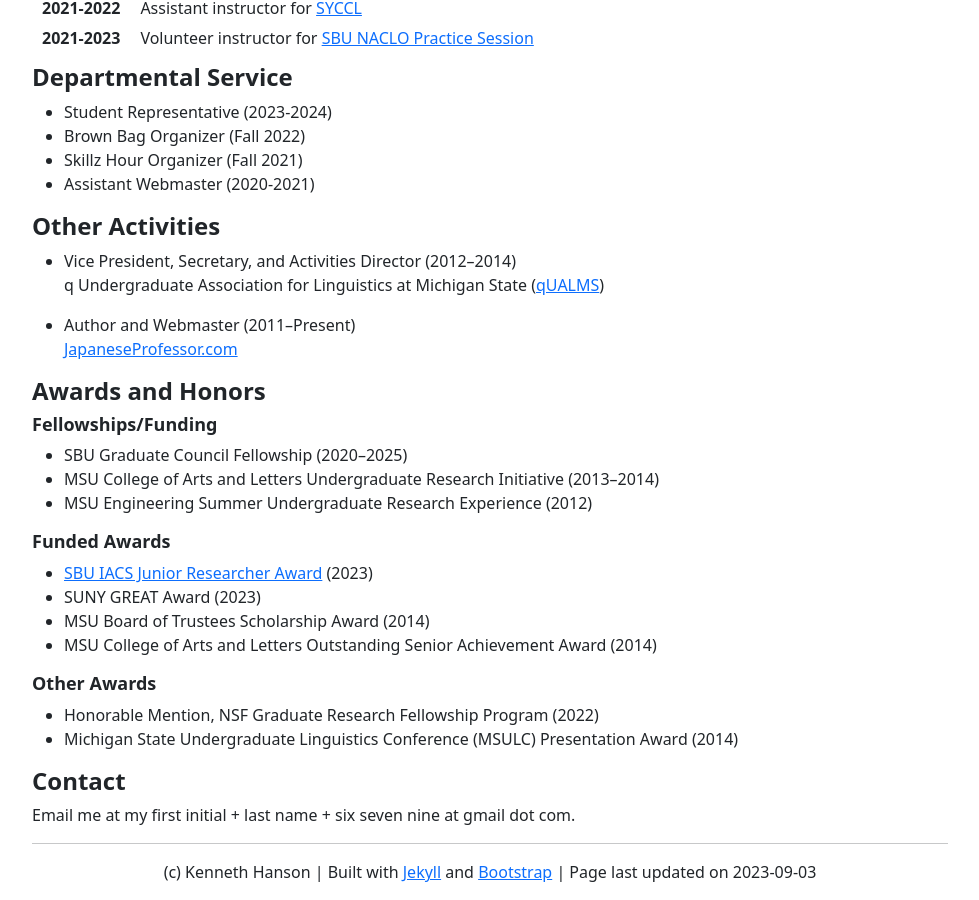
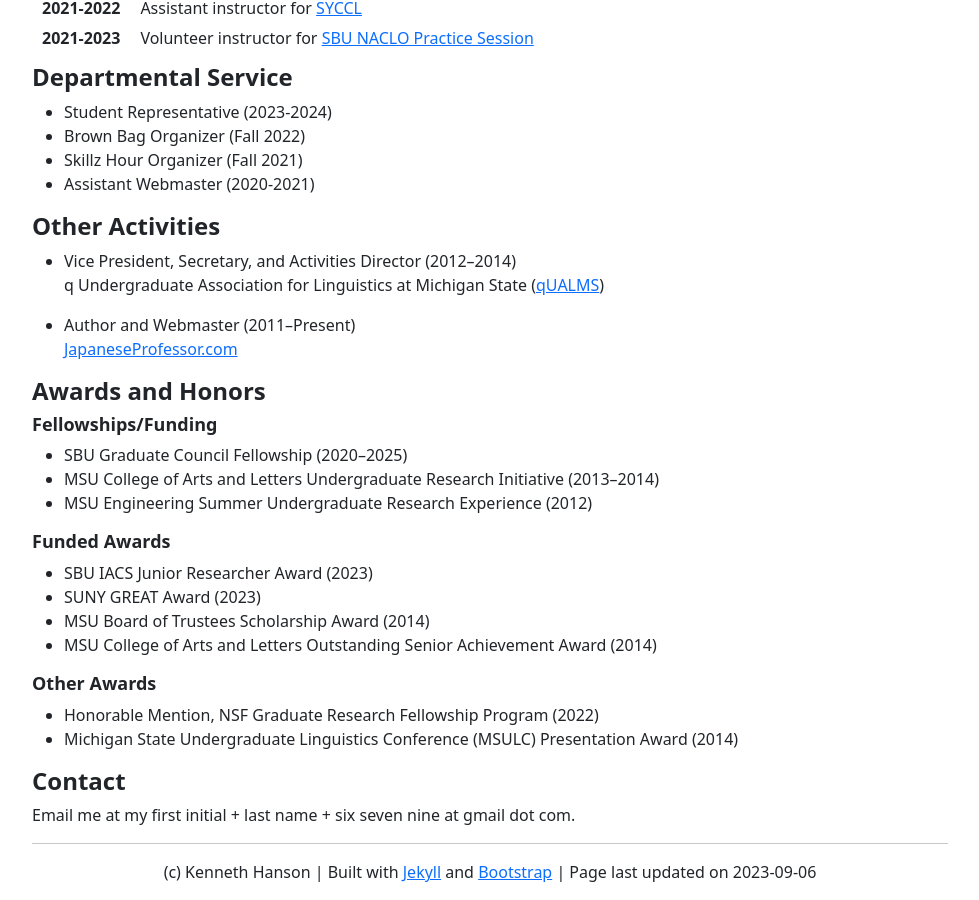
Before and after one commit to khanson679/khanson679.github.io, a Jekyll site: the page built from index.md, in a window 1280 px wide and 900 px high, scrolled down 2017 px. Shown: the whole window, without its empty margins (150-1129 px from the left). Built offline with Jekyll 4.4.1, drawn with Linux system fonts in a browser that asks for light colours.

Commit message:
Remove JRA link.

```diff
--- a/index.md
+++ b/index.md
@@ -1,7 +1,7 @@
 ---
 title: About
 layout: default
-date: 2023-09-03
+date: 2023-09-06
 ---
 
 # Kenneth Hanson
@@ -115,7 +115,7 @@ Michigan State University
 
 ### Funded Awards
 
-* [SBU IACS Junior Researcher Award][iacs-jra] (2023)
+* SBU IACS Junior Researcher Award (2023)
 * SUNY GREAT Award (2023)
 * MSU Board of Trustees Scholarship Award (2014)
 * MSU College of Arts and Letters Outstanding Senior Achievement Award (2014)
```
